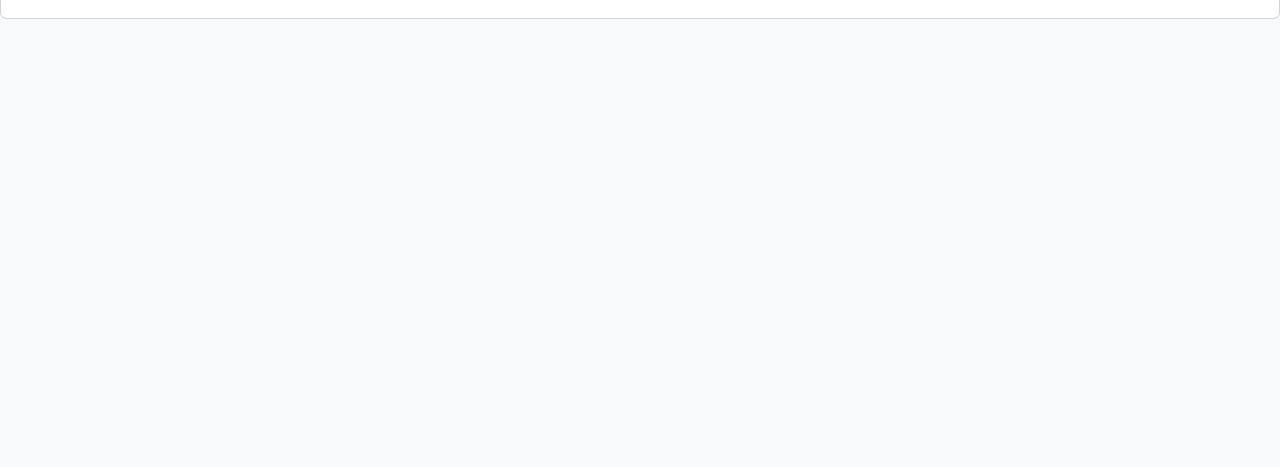
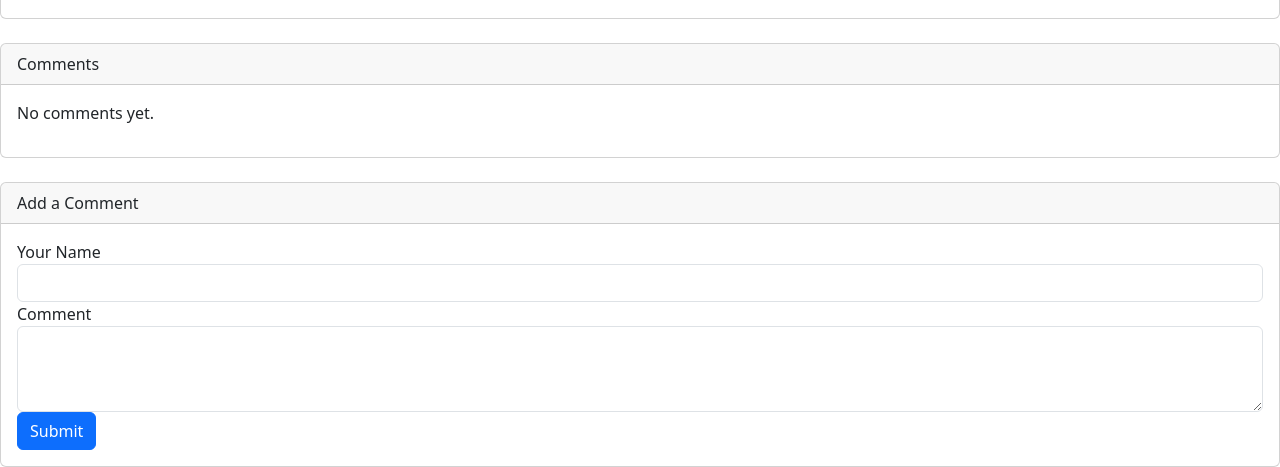
Before and after one commit to ziadhany/simple_blog, a Flask app: page /post/1 in a window 1280 px wide. Shown: the part 1157-1624 px from the top of the page. Before the commit the page ends 1176 px from the top, so only its background shows below. Run offline with Flask 3, Linux system fonts and the light colour scheme; data comes from the database, SQL or seed files in the repository.

Commit message:
add: adding the comment part in post page

```diff
--- a/templates/post.html
+++ b/templates/post.html
@@ -8,11 +8,55 @@
   <div class="card-body">
     <blockquote class="blockquote mb-0">
       <p>{{ post["title"] }}</p>
-      <h5>{{ post["body"] |safe }}</h5>
+      <h5>{{ post["body"] | safe }}</h5>
       <br>
-      <p class="blockquote-footer">updated_at :{{ post["updated_at"] }}</p>
-      <p class="blockquote-footer">created_at :{{ post["created_at"] }}</p>
+      <p class="blockquote-footer">updated_at: {{ post["updated_at"] }}</p>
+      <p class="blockquote-footer">created_at: {{ post["created_at"] }}</p>
     </blockquote>
   </div>
 </div>
+
+<!-- Comment Section -->
+<div class="card mt-4">
+  <div class="card-header">
+    Comments
+  </div>
+  <div class="card-body">
+    {% if comments %}
+      {% for comment in comments %}
+        <div class="card mb-3">
+          <div class="card-body">
+            <h6 class="card-title">@{{ comment["author"] }}</h6>
+            <p class="card-text">{{ comment["content"] }}</p>
+            <p class="card-text">
+              <small class="text-muted">Posted on: {{ comment["created_at"] }}</small>
+            </p>
+          </div>
+        </div>
+      {% endfor %}
+    {% else %}
+      <p>No comments yet.</p>
+    {% endif %}
+  </div>
+</div>
+
+<!-- Comment Form -->
+<div class="card mt-4">
+  <div class="card-header">
+    Add a Comment
+  </div>
+  <div class="card-body">
+    <form action="/post/{{ post["_id"] }}/comment" method="POST">
+      <div class="form-group">
+        <label for="author">Your Name</label>
+        <input type="text" class="form-control" id="author" name="author" required>
+      </div>
+      <div class="form-group">
+        <label for="content">Comment</label>
+        <textarea class="form-control" id="content" name="content" rows="3" required></textarea>
+      </div>
+      <button type="submit" class="btn btn-primary">Submit</button>
+    </form>
+  </div>
+</div>
 {% endblock %}
```
